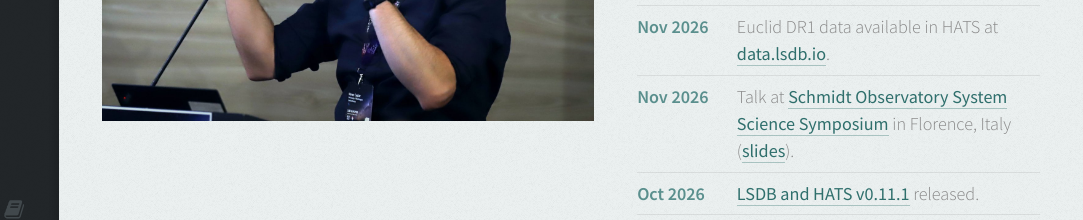
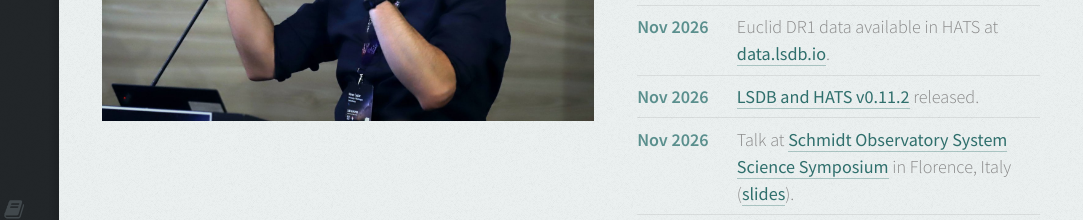
Before and after one commit to nevencaplar/nevencaplar.github.io, a plain HTML site: page index.html in a window 1280 px wide. Shown: the part 554-774 px from the top of the page, 197-1280 px from the left. Drawn offline with Linux system fonts and the light colour scheme.

Commit message:
Bump news to HATS/LSDB v0.11.2

```diff
--- a/index.html
+++ b/index.html
@@ -131,8 +131,8 @@
 										<li><span class="date">Jan 2027</span> <span>Upcoming: Talk at <a href="https://aas.org/meetings/aas249">AAS 249</a> in Salt Lake City, Utah.</span></li>
 										<li><span class="date">Nov 2026</span> <span><a href="https://rescorp.org/scialog/early-science-with-the-lsst/">Scialog: Early Science with the LSST</a> hackathon in Tucson, Arizona (<a href="https://github.com/lincc-frameworks/Scialog2026-hackathon-lsdb">LSDB demo notebook</a>).</span></li>
 										<li><span class="date">Nov 2026</span> <span>Euclid DR1 data available in HATS at <a href="https://data.lsdb.io/Euclid/Euclid_DR1/MER/Catalogue_(Wide_Survey)">data.lsdb.io</a>.</span></li>
+										<li><span class="date">Nov 2026</span> <span><a href="https://github.com/astronomy-commons/lsdb/releases">LSDB and HATS v0.11.2</a> released.</span></li>
 										<li><span class="date">Nov 2026</span> <span>Talk at <a href="https://symposium.schmidtobservatorysystem.org">Schmidt Observatory System Science Symposium</a> in Florence, Italy (<a href="https://docs.google.com/presentation/d/1FHbMe8E7iRxo8NkT5-S1q5gfnYqNaZt056po5r-64ic/edit?usp=sharing">slides</a>).</span></li>
-										<li><span class="date">Oct 2026</span> <span><a href="https://github.com/astronomy-commons/lsdb/releases">LSDB and HATS v0.11.1</a> released.</span></li>
 										<li><span class="date">Sep 2026</span> <span>Talk at <a href="https://lsst-europe8.hu/">LSST@Europe8</a> in Budapest, Hungary.</span></li>
 										<li><span class="date">Jul 2026</span> <span><a href="https://www.washington.edu/news/2026/07/22/ai-cosmology-genesis-mission/">DOE Genesis Mission award</a> to extend HATS and LSDB to multimodal data.</span></li>
 									</ul>
```
